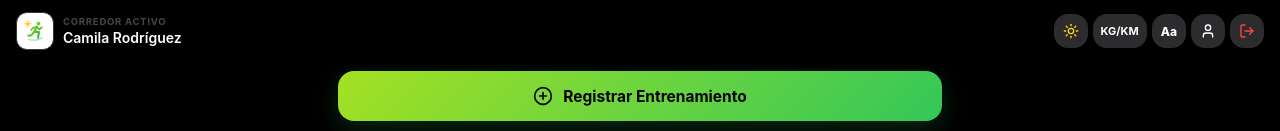
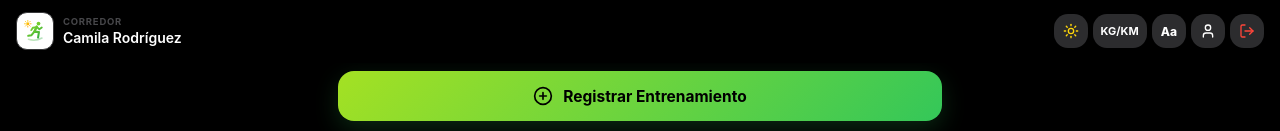
Before and after one commit to Davis123S/runsindolor-app, a React (Vite) app: page / in a window 1280 px wide. Both pictures are taken after a click on the button "Perfil Evaluador". Shown: the top 131 px of the page. Built offline with nearby package versions, Linux system fonts and the light colour scheme.

Commit message:
Ultimo ajuste App.jsx

```diff
--- a/src/App.jsx
+++ b/src/App.jsx
@@ -688,7 +688,7 @@ export default function App() {
             <AppIconMark size={28} />
           </div>
           <div>
-            <div className="eyebrow" style={{ fontSize: '9.5px' }}>Corredor Activo</div>
+            <div className="eyebrow" style={{ fontSize: '9.5px' }}>Corredor</div>
             <div className="h3" style={{ fontSize: '14px' }}>{currentUser.profile.name}</div>
           </div>
         </div>
```
